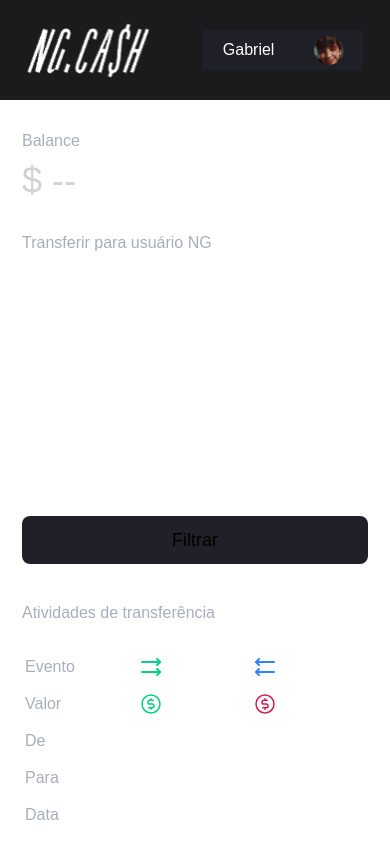
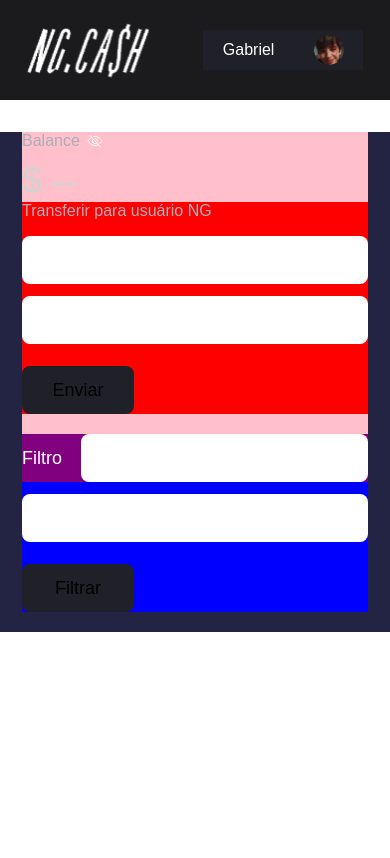
Before and after one commit to Supremo1337/minibank-project, a Next.js app: page /mainpage in a window 390 px wide. Shown: the top 858 px of the page. Built offline with nearby package versions, Linux system fonts and the light colour scheme.

Commit message:
feature(home) made responsivity in handlingmoney

```diff
--- a/src/components/HandlingMoney/index.tsx
+++ b/src/components/HandlingMoney/index.tsx
@@ -5,17 +5,21 @@
   BalanceGroupTextAndIcon,
   BalanceInput,
   BalanceText,
-  ButtonFilter,
+  Button,
   Content,
   Filter,
   FilterGroupTextAndInput,
-  Tranfer,
+  Transfer,
   TransferAndFilter,
+  InputsAndButton,
+  DivTeste,
 } from "./styles";
 
 export default function HandlingMoney() {
   return (
     <Content>
+      <TransferAndFilter>
+        <DivTeste>
           <BalanceBox>
             <BalanceGroupTextAndIcon>
               <Title fontSize="1.6rem">Balance</Title>
@@ -23,22 +27,52 @@
             </BalanceGroupTextAndIcon>
             <BalanceText>$ --</BalanceText>
           </BalanceBox>
-      <TransferAndFilter>
-        <Tranfer>
+
+          <Transfer>
             <Title fontSize="1.6rem" mgb="4px">
               Transferir para usuário NG
             </Title>
-          <BalanceInput mgt="12px" width="100%" placeholder="Insira o usuário de destino" />
-          <BalanceInput mgt="12px" width="100%" placeholder="Insira o valor" />
-        </Tranfer>
+            <InputsAndButton>
+              <BalanceInput
+                mg="12px 0 0 0"
+                width="100%"
+                widthLaptop="50%"
+                placeholder="Insira o usuário de destino"
+                maxWidth="400px"
+              />
+              <BalanceInput
+                mg="12px 0 22px 0"
+                width="100%"
+                widthLaptop="30%"
+                placeholder="Insira o valor"
+                maxWidth="200px"
+              />
+              <Button>Enviar</Button>
+            </InputsAndButton>
+          </Transfer>
+        </DivTeste>
         <Filter>
+          <InputsAndButton>
             <FilterGroupTextAndInput>
               <InfoText fontSize="1.8rem">Filtro</InfoText>
-            <BalanceInput mgt="0" width="83%" placeholder="Selecione um filtro" />
+              <BalanceInput
+                mg="0"
+                width="83%"
+                widthLaptop="80%"
+                maxWidth="305px"
+                placeholder="Selecione um filtro"
+              />
             </FilterGroupTextAndInput>
-          <BalanceInput mgt="12px" width="100%" placeholder="12/11/2022" />
+            <BalanceInput
+              mg="12px 0 22px 0"
+              width="100%"
+              widthLaptop="42%"
+              maxWidth="436px"
+              placeholder="12/11/2022"
+            />
+            <Button>Filtrar</Button>
+          </InputsAndButton>
         </Filter>
-        <ButtonFilter>Filtrar</ButtonFilter>
       </TransferAndFilter>
     </Content>
   );
--- a/src/components/HandlingMoney/styles.tsx
+++ b/src/components/HandlingMoney/styles.tsx
@@ -2,17 +2,29 @@
 
 interface BalanceInputProps {
   width: string;
-  mgt: string;
+  mg: string;
+  widthLaptop?: string;
+  maxWidth?: string;
 }
 
 export const Content = styled.div`
   width: 100%;
-  height: 440px;
-  /* background: #232343; */
+  height: 500px;
+  background: #232343;
   display: flex;
   margin-top: 32px;
   padding: 0px 22px;
   flex-direction: column;
+  @media (min-width: 1024px) {
+    width: 100%;
+    flex-direction: row;
+    height: auto;
+    padding: 0px 100px;
+  }
+  @media (min-width: 1440px) {
+    padding: 0px 200px;
+    align-items: center;
+  }
 `;
 
 export const BalanceBox = styled.div`
@@ -38,20 +50,27 @@
 
 export const TransferAndFilter = styled.div`
   width: 100%;
-  height: 330px;
-  /* background: pink; */
+  height: 480px;
+  background: pink;
   display: flex;
   flex-direction: column;
   justify-content: space-between;
-  margin-top: 32px;
+  @media (min-width: 1024px) {
+    width: 100%;
+    height: 160px;
+    margin-top: 0px;
+  }
 `;
 
-export const Tranfer = styled.div`
+export const Transfer = styled.div`
   width: 100%;
   height: auto;
   display: flex;
   flex-direction: column;
-  /* background: red; */
+  background: red;
+  @media (min-width: 1024px) {
+    width: 80%;
+  }
 `;
 
 export const BalanceInput = styled.input<BalanceInputProps>`
@@ -63,18 +82,27 @@
   border-radius: 8px;
   outline: none;
   padding-left: 18px;
-  margin-top: ${(props) => props.mgt};
+  margin: ${(props) => props.mg};
   ::placeholder {
     color: #fff;
+  }
+  @media (min-width: 1024px) {
+    margin: 0;
+    width: ${(props) => props.widthLaptop};
+    max-width: ${(props) => props.maxWidth}; /*436px *305px; */
   }
 `;
 
 export const Filter = styled.div`
   width: 100%;
-  height: 120px;
+  height: 178px;
   display: flex;
   flex-direction: column;
-  /* background: blue; */
+  background: blue;
+  @media (min-width: 1024px) {
+    width: 90%;
+    height: auto;
+  }
 `;
 
 export const FilterGroupTextAndInput = styled.div`
@@ -82,14 +110,36 @@
   display: flex;
   justify-content: space-between;
   align-items: center;
-  /* background: green; */
+  background: purple;
+  @media (min-width: 1024px) {
+    width: 40%;
+  }
 `;
 
-export const ButtonFilter = styled.button`
-  widows: 100%;
+export const Button = styled.button`
+  width: 112px;
   height: 48px;
   background: #202128;
   font-size: 1.8rem;
   border: 0px;
   border-radius: 8px;
+  @media (min-width: 1024px) {
+  }
 `;
+
+export const InputsAndButton = styled.div`
+  @media (min-width: 1024px) {
+    width: 100%;
+    display: flex;
+    background: green;
+    justify-content: space-between;
+  }
+`;
+
+export const DivTeste = styled.div`
+  @media (min-width: 1024px) {
+    width: 100%;
+    display: flex;
+    justify-content: space-between;
+  }
+`;
--- a/src/components/TranferActivities/DenseTable/table.tsx
+++ b/src/components/TranferActivities/DenseTable/table.tsx
@@ -5,9 +5,9 @@
 import Paper from "@mui/material/Paper";
 import { Content, TableBody, TableData, TableHead, TableRow } from "./styles";
 import { InfoText, Title } from "../../../styles/global";
-import IconVerde from "../../../../public/icon/IconVerde";
-import IconAzul from "../../../../public/icon/IconAzul";
 import { CurrencyCircleDollar } from "phosphor-react";
+import IconVerde from "../../../../public/icon/iconVerde";
+import IconAzul from "../../../../public/icon/iconAzul";
 
 // function createData(name: string, calories: number, fat: number) {
 //   return { name, calories, fat };
--- a/src/pages/mainpage.tsx
+++ b/src/pages/mainpage.tsx
@@ -7,7 +7,7 @@
     <>
       <Topbar />
       <HandlingMoney />
-      <TransferActivities />
+      {/* <TransferActivities /> */}
     </>
   );
 }
--- a/src/styles/globals.css
+++ b/src/styles/globals.css
@@ -24,6 +24,6 @@
   }
   body {
     color: #000;
-    background: black;
+    background: #000;
   }
 }
```
Lines whose indentation alone changed are shown as unchanged.
